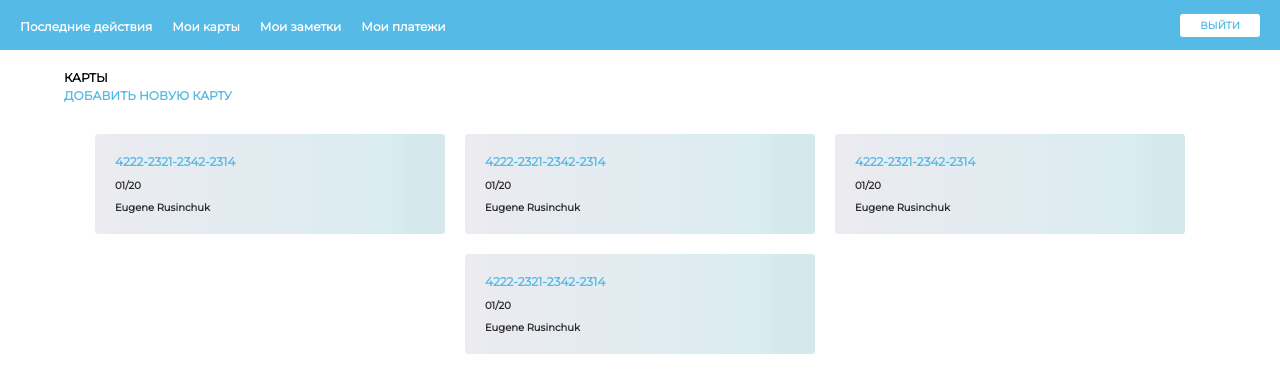
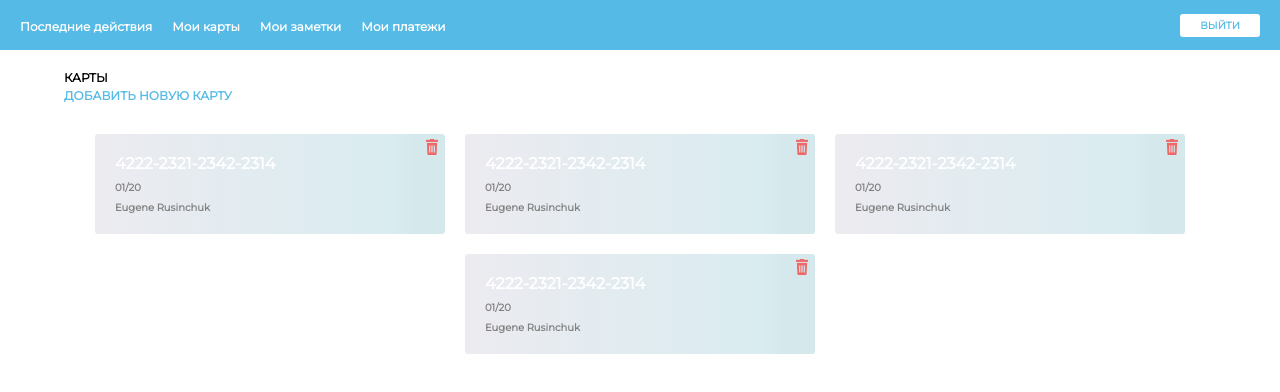
Before and after one commit to YauheniRusinchuk/account-bank, a React (Create React App) app in the folder frontend/: page /cards in a window 1280 px wide. Shown: the top 392 px of the page. Built offline with nearby package versions, Linux system fonts and the light colour scheme.

Commit message:
add icon delete for card

```diff
--- a/frontend/src/App.css
+++ b/frontend/src/App.css
@@ -157,6 +157,7 @@
 
 
 .carts_lists .cartview_container {
+    position: relative;
     width: 350px;
     height: 100px;
     border-radius: 3px;
@@ -170,15 +171,16 @@
 }
 
 .carts_lists .cartview_container p {
-    color: #292828;
+    color: grey;
     font-size: 10px;
     font-weight: bold;
 }
 
-.carts_lists .cartview_container span {
-    font-size: 12px;
-    color: #55bae5;
+.carts_lists .cartview_container a {
+    font-size: 16px;
+    color: white;
     font-weight: bold;
+    text-decoration: none;
 }
 
 
@@ -202,3 +204,11 @@
     /* height: 300px; */
     text-align: center;
 }
+
+
+
+.delete_btn_card {
+    position: absolute;
+    right: 5px;
+    top: 5px;
+}
--- a/frontend/src/components/CardView.js
+++ b/frontend/src/components/CardView.js
@@ -1,10 +1,16 @@
 import React from 'react'
+import {Link} from 'react-router-dom'
+import icon_del from '../assets/delete.png'
+
 
 
 function CardView() {
     return (
         <div className='cartview_container'>
-            <span>4222-2321-2342-2314</span>
+
+            <img className='delete_btn_card' src={icon_del} alt='card_delete' />
+
+            <Link to='/'>4222-2321-2342-2314</Link>
             <p>01/20</p>
             <p>Eugene Rusinchuk</p>
         </div>
```
Also changed, not shown: frontend/src/assets/delete.png (added).
